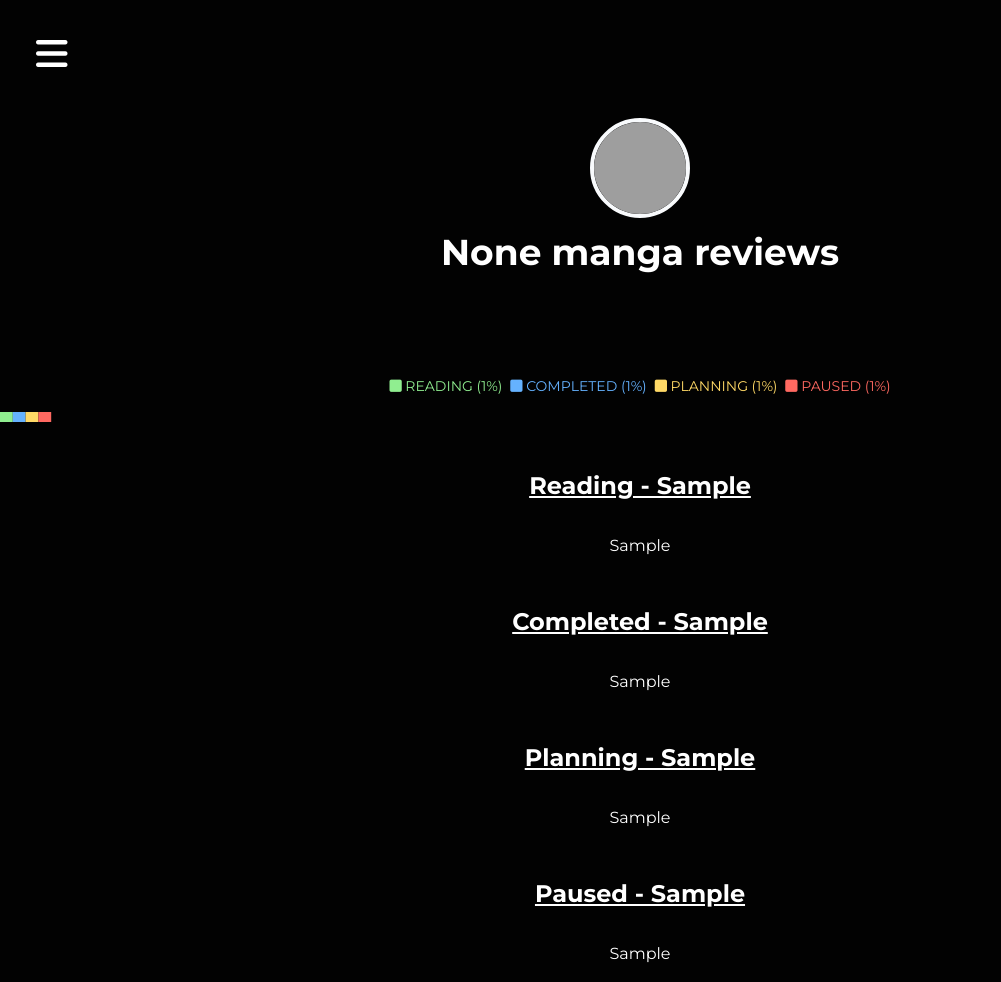
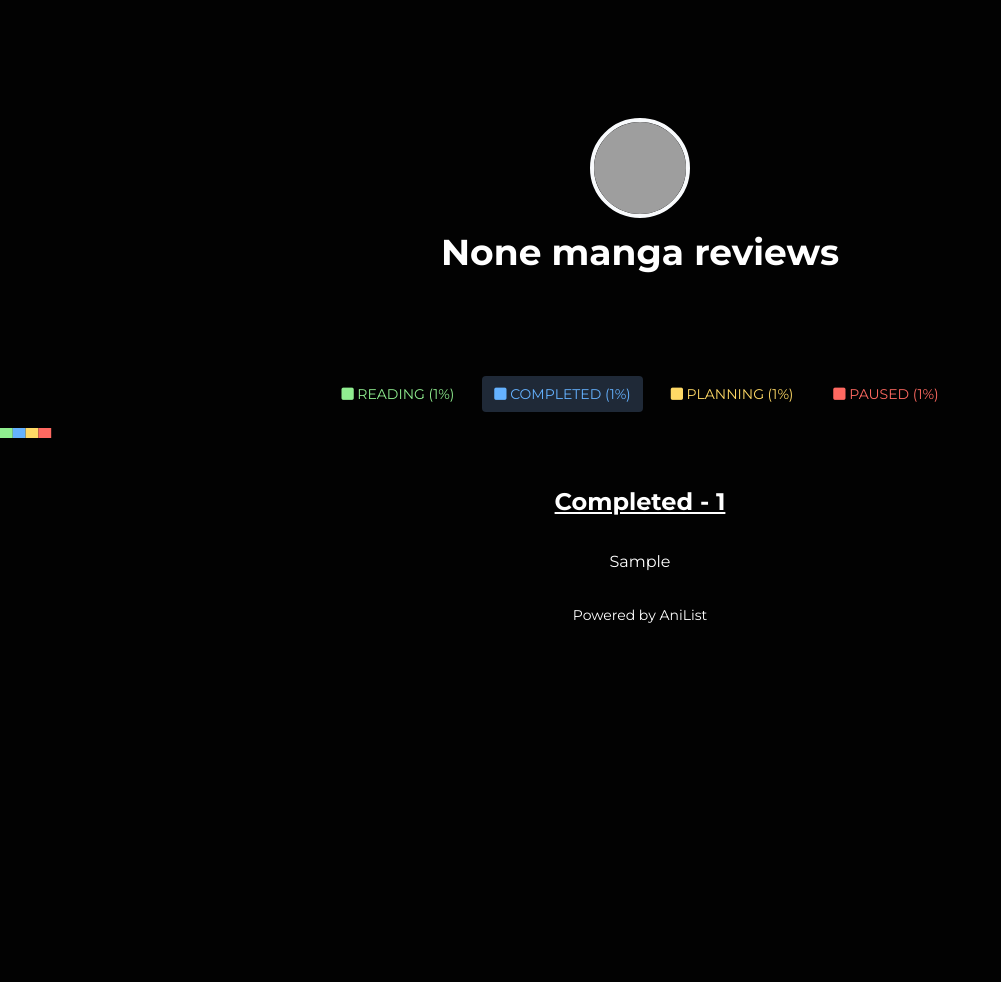
Before and after one commit to crxssed7/reviews, a Flask app: template src/templates/manga_index.html in a window 1280 px wide. Shown: the whole page, without its empty margins (0-1001 px from the left). After the commit the page ends 623 px from the top, so only its background shows below. Run offline with Flask 3, Linux system fonts and the light colour scheme; the template is opened without the code that fills it: most values are stand-ins (such as "Sample title", 1, 10 or a date in 2020); style sheets or scripts are compiled from the project's sources; some libraries are stand-ins or nearby versions; grey boxes are pictures that could not be loaded.

Commit message:
Move to tabs for index page

```diff
--- a/src/api/presenters/__init__.py
+++ b/src/api/presenters/__init__.py
@@ -3,7 +3,7 @@ import math
 
 from flask import url_for
 
-from helpers import get_cached_latest_chapter, latest_chapter_by_anilist
+from helpers import get_cached_latest_chapter, latest_chapter_by_anilist, AL_STATUSES
 
 DEMOGRAPHS = [
     "Shounen",
@@ -57,6 +57,7 @@ class MediaListPresenter(BasePresenter):
         self.priority = self.data["priority"]
         self.completed_at = self.generate_date(self.data["completedAt"])
         self.started_at = self.generate_date(self.data["startedAt"])
+        self.index_status = AL_STATUSES.get(self.status)
 
     def is_current(self):
         return self.status == "CURRENT"
--- a/src/apps/manga/views.py
+++ b/src/apps/manga/views.py
@@ -1,10 +1,11 @@
 from flask import Blueprint
-from .routes.index import manga_index
+from .routes.index import manga_index, status
 from .routes.reviews import manga_review
 from .routes.latest_chapter import manga_lastest_chapter
 
 manga = Blueprint('manga', __name__)
 
 manga.add_url_rule('/', 'manga_index', manga_index)
+manga.add_url_rule('/<string:status>', 'manga_status', status)
 manga.add_url_rule('/manga/<int:anilist_manga_id>', 'manga_review', manga_review)
 manga.add_url_rule('/chapter/<int:anilist_manga_id>', 'manga_latest_chapter', manga_lastest_chapter)
--- a/src/helpers.py
+++ b/src/helpers.py
@@ -11,6 +11,15 @@ USER_ID = ENV.get("USER_ID", "5613718")
 USER_NAME = ENV.get("USER_NAME")
 USER_AVATAR = ENV.get("USER_AVATAR", "https://s4.anilist.co/file/anilistcdn/user/avatar/large/default.png")
 DEBUG = ENV.get("REVIEWS_DEBUG", "False").lower() in ("true", "1", "t")
+
+STATUSES = {
+    "reading": "CURRENT",
+    "completed": "COMPLETED",
+    "planning": "PLANNING",
+    "paused": "PAUSED"
+}
+
+AL_STATUSES = { STATUSES[k]:k for k in STATUSES}
 
 def isnum(record):
     value = record["record"]["chapter"]
--- a/src/static/js/table_of_contents.js
+++ /dev/null
@@ -1,54 +0,0 @@
-const hamburger = document.getElementById('hamburger');
-const toc = document.getElementById('toc');
-let shown = false;
-
-hamburger.addEventListener('click', () => {
-    if (shown) {
-        fadeout();
-    } else {
-        fadein();
-    }
-    shown = !shown;
-});
-
-toc.addEventListener('click', () => {
-    fadeout();
-    shown = false;
-});
-
-document.addEventListener('click', (event) => {
-    const target = event.target;
-    if (target.id !== hamburger.id && target.id !== toc.id) {
-        fadeout();
-        shown = false;
-    }
-})
-
-function fadeout() {
-    const element = toc;
-    var op = 1;  // initial opacity
-    var timer = setInterval(function () {
-        if (op <= 0.1){
-            clearInterval(timer);
-            element.style.display = 'none';
-        }
-        element.style.opacity = op;
-        element.style.filter = 'alpha(opacity=' + op * 100 + ')';
-        op -= op * 0.1;
-    }, 5);
-}
-
-function fadein() {
-    const element = toc;
-    var op = 0.1;  // initial opacity
-    element.style.opacity = op;
-    element.style.display = 'block';
-    var timer = setInterval(function () {
-        if (op >= 1){
-            clearInterval(timer);
-        }
-        element.style.opacity = op;
-        element.style.filter = 'alpha(opacity=' + op * 100 + ')';
-        op += op * 0.1;
-    }, 5);
-}
--- a/src/templates/base.html
+++ b/src/templates/base.html
@@ -14,5 +14,8 @@
     </head>
     <body class="bg-[#020202] text-white">
         {% block content %}{% endblock %}
+        <div class="h-[50px] flex flex-col items-center justify-center text-sm">
+            <p>Powered by AniList</p>
+        </div>
     </body>
 </html>
--- a/src/templates/manga_index.html
+++ b/src/templates/manga_index.html
@@ -1,42 +1,36 @@
 {% extends 'base.html' %}
 
 {% block content %}
-<div class="relative z-10">
-    <div class="fixed p-8 top-0 left-0">
-        <i id="hamburger" class="fa-solid fa-bars p-1 text-4xl cursor-pointer"></i>
-    </div>
-    <div id="toc" class="fixed hidden p-6 bg-white text-black font-bold top-[100px] left-[35px] rounded-lg">
-        <div class="flex flex-col gap-4">
-            <a href="#reading">Reading</a>
-            <a href="#completed">Completed</a>
-            <a href="#planning">Planning</a>
-            <a href="#paused">Paused</a>
-        </div>
-    </div>
-</div>
-
 <div class="m-6 flex flex-col items-center justify-center content-center text-center p-20">
     <img src="{{ avatar }}" alt="" class="m-3.5 border-4 border-slate-50 rounded-full w-[100px] h-[100px]">
     <h1 class="text-4xl font-bold">{{ username }} manga reviews</h1>
 </div>
 
-<div class="flex flex-wrap gap-2 my-4 justify-center">
-    <div class="whitespace-nowrap text-sm text-[#90ee90] uppercase">
+<div class="flex flex-wrap gap-4 my-4 justify-center">
+    <a href="/reading">
+        <div class="whitespace-nowrap text-sm text-[#90ee90] uppercase px-3 py-2 hover:bg-gray-800 rounded cursor-pointer {% if status == 'reading' %} bg-gray-800 {% endif %}">
             <i class="fa-solid fa-square"></i>
             Reading ({{ round(percent_reading) }}%)
         </div>
-    <div class="whitespace-nowrap text-sm text-[#65b2ff] uppercase">
+    </a>
+    <a href="/completed">
+        <div class="whitespace-nowrap text-sm text-[#65b2ff] uppercase px-3 py-2 hover:bg-gray-800 rounded cursor-pointer {% if status == 'completed' %} bg-gray-800 {% endif %}">
             <i class="fa-solid fa-square"></i>
             Completed ({{ round(percent_completed) }}%)
         </div>
-    <div class="whitespace-nowrap text-sm text-[#FFD966] uppercase">
+    </a>
+    <a href="/planning">
+        <div class="whitespace-nowrap text-sm text-[#FFD966] uppercase px-3 py-2 hover:bg-gray-800 rounded cursor-pointer {% if status == 'planning' %} bg-gray-800 {% endif %}">
             <i class="fa-solid fa-square"></i>
             Planning ({{ round(percent_planning) }}%)
         </div>
-    <div class="whitespace-nowrap text-sm text-[#ff6961] uppercase">
+    </a>
+    <a href="/paused">
+        <div class="whitespace-nowrap text-sm text-[#ff6961] uppercase px-3 py-2 hover:bg-gray-800 rounded cursor-pointer {% if status == 'paused' %} bg-gray-800 {% endif %}">
             <i class="fa-solid fa-square"></i>
             Paused ({{ round(percent_paused) }}%)
         </div>
+    </a>
 </div>
 
 <svg width="100%" height="10" preserveAspectRatio="none" version="1.1" xmlns="http://www.w3.org/2000/svg">
@@ -49,39 +43,13 @@
 </svg>
 
 <div class="mx-auto max-w-7xl px-4">
-    <div class="my-4 flex flex-col items-center" id="reading">
-        <h3 class="underline text-2xl font-bold my-8">Reading - {{ len_reading }}</h1>
+    <div class="my-4 flex flex-col items-center">
+        <h3 class="underline text-2xl font-bold my-8">{{ status.title() }} - {{ entry_count }}</h1>
         <div class="flex justify-center flex-wrap gap-2">
-            {% for entry in reading %}
-            {{ entry.to_html() | safe }}
-            {% endfor %}
-        </div>
-    </div>
-    <div class="my-4 flex flex-col items-center" id="completed">
-        <h3 class="underline text-2xl font-bold my-8">Completed - {{ len_completed }}</h1>
-        <div class="flex justify-center flex-wrap gap-2">
-            {% for entry in completed %}
-            {{ entry.to_html() | safe }}
-            {% endfor %}
-        </div>
-    </div>
-    <div class="my-4 flex flex-col items-center" id="planning">
-        <h3 class="underline text-2xl font-bold my-8">Planning - {{ len_planning }}</h1>
-        <div class="flex justify-center flex-wrap gap-2">
-            {% for entry in planning %}
-            {{ entry.to_html() | safe }}
-            {% endfor %}
-        </div>
-    </div>
-    <div class="my-4 flex flex-col items-center" id="paused">
-        <h3 class="underline text-2xl font-bold my-8">Paused - {{ len_paused }}</h1>
-        <div class="flex justify-center flex-wrap gap-2">
-            {% for entry in paused %}
+            {% for entry in entries %}
             {{ entry.to_html() | safe }}
             {% endfor %}
         </div>
     </div>
 </div>
-
-<script src="{{ url_for('static',filename='js/table_of_contents.js') }}"></script>
 {% endblock %}
--- a/src/templates/manga_review.html
+++ b/src/templates/manga_review.html
@@ -5,7 +5,7 @@
 {% block content %}
 <div class="relative text-4xl z-10">
     <div class="fixed p-8 top-0 left-0">
-        <a href="/">
+        <a href="/{{ presenter.index_status }}">
             <i class="fa-solid fa-circle-chevron-left custom-colour bg-white rounded-full p-1"></i>
         </a>
     </div>
```
Also changed, not shown: src/apps/manga/routes/index.py (+22 -20 lines). Lines whose indentation alone changed are shown as unchanged.
